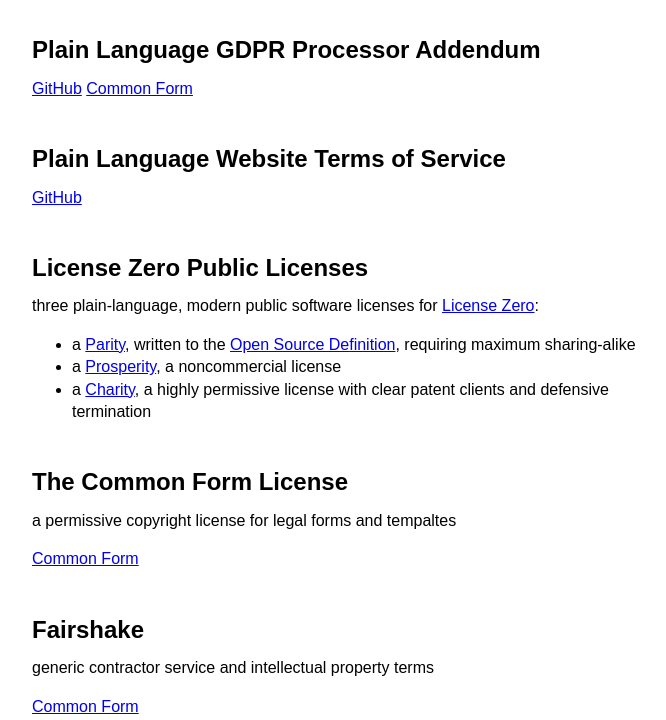
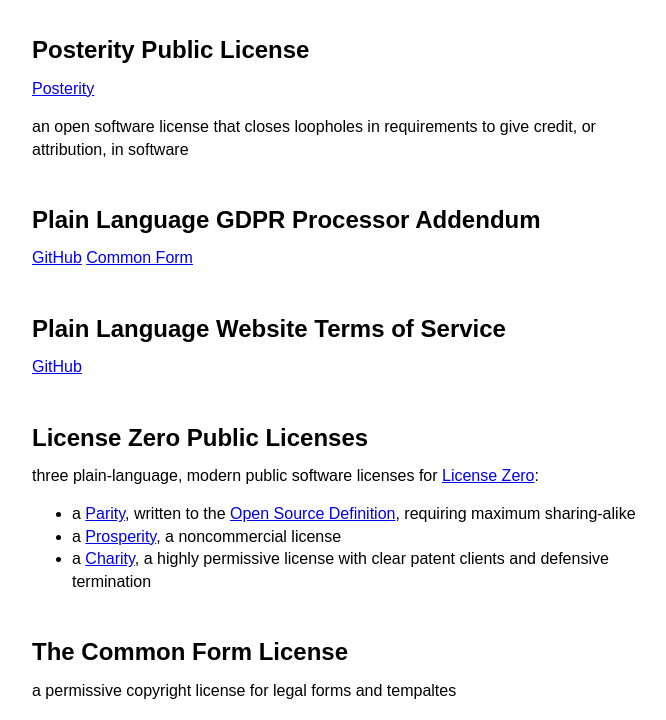
Before and after one commit to kemitchell/forms.kemitchell.com, a website: page index.html in a window 1280 px wide. Shown: the part 79-799 px from the top of the page, without its empty margins (288-954 px from the left). Drawn offline with Linux system fonts and the light colour scheme.

Commit message:
Add Posterity

```diff
--- a/index.html
+++ b/index.html
@@ -8,6 +8,12 @@
   <body>
     <main>
       <h1>kemitchell’s Forms</h1>
+
+      <h2>Posterity Public License</h2>
+
+      <a href=https://github.com/berneout/posterity-public-license>Posterity</a>
+
+      <p>an open software license that closes loopholes in requirements to give credit, or attribution, in software</p>
 
       <h2>Plain Language GDPR Processor Addendum</h2>
 
```
